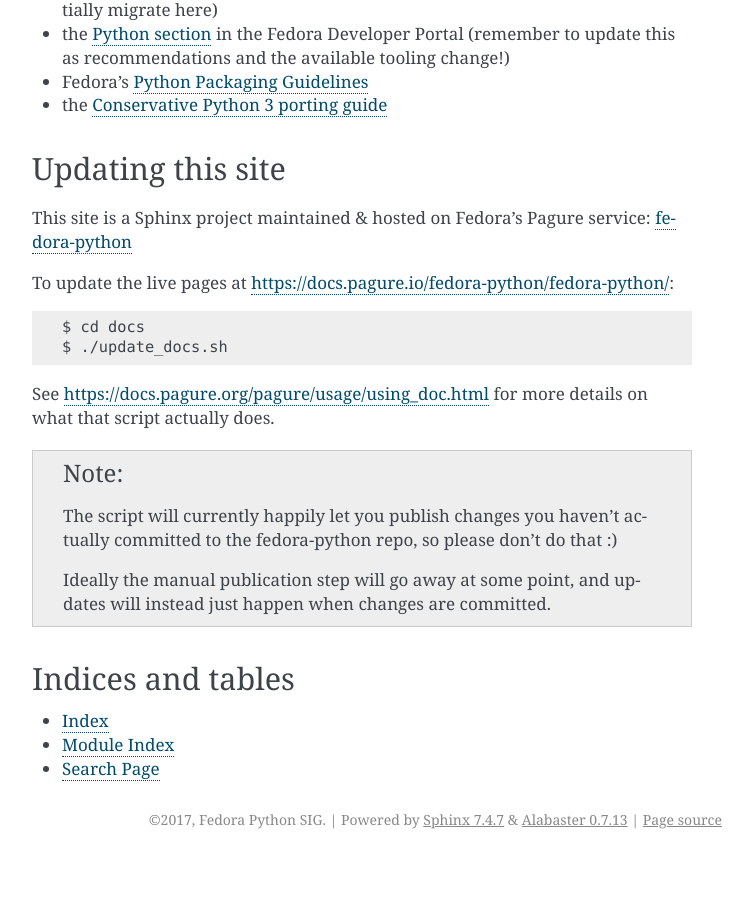
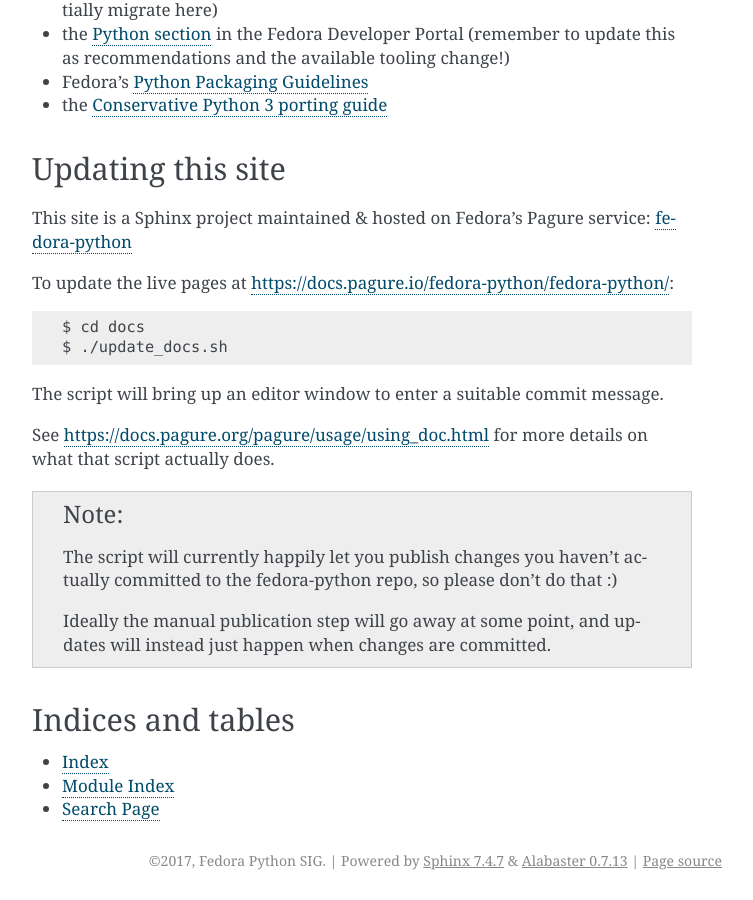
Before and after one commit to fedora-python/fedora-python, a Sphinx documentation site: the page built from docs/index.rst, in a window 1280 px wide and 900 px high, scrolled down 1109 px. Shown: the whole window, without its empty margins (388-1141 px from the left). Built offline with Sphinx 7.4.7, drawn with Linux system fonts in a browser that asks for light colours; before the commit the page ends 1968 px from its top, so only the background shows below that.

Commit message:
Note editor window for commit message

```diff
--- a/docs/index.rst
+++ b/docs/index.rst
@@ -81,6 +81,8 @@
     $ cd docs
     $ ./update_docs.sh
 
+The script will bring up an editor window to enter a suitable commit message.
+
 See https://docs.pagure.org/pagure/usage/using_doc.html for more details on what
 that script actually does.
 
```
